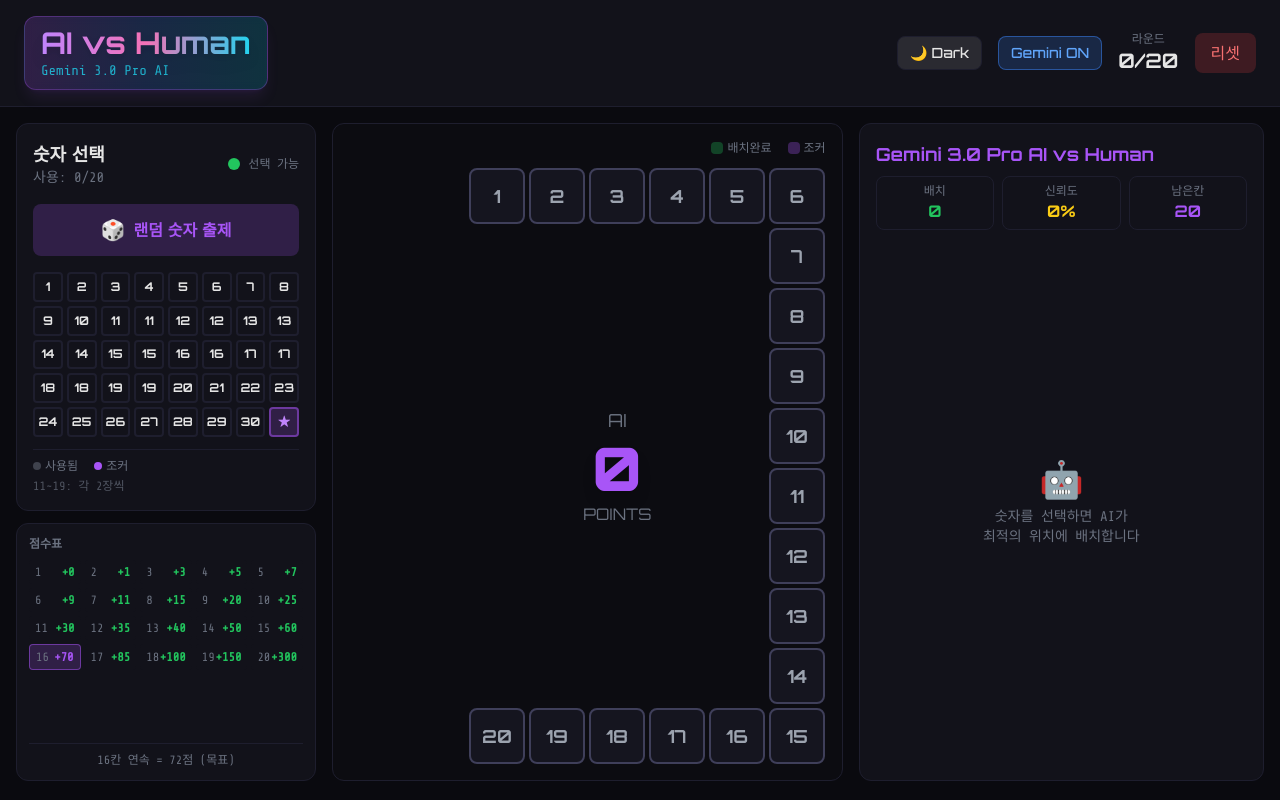
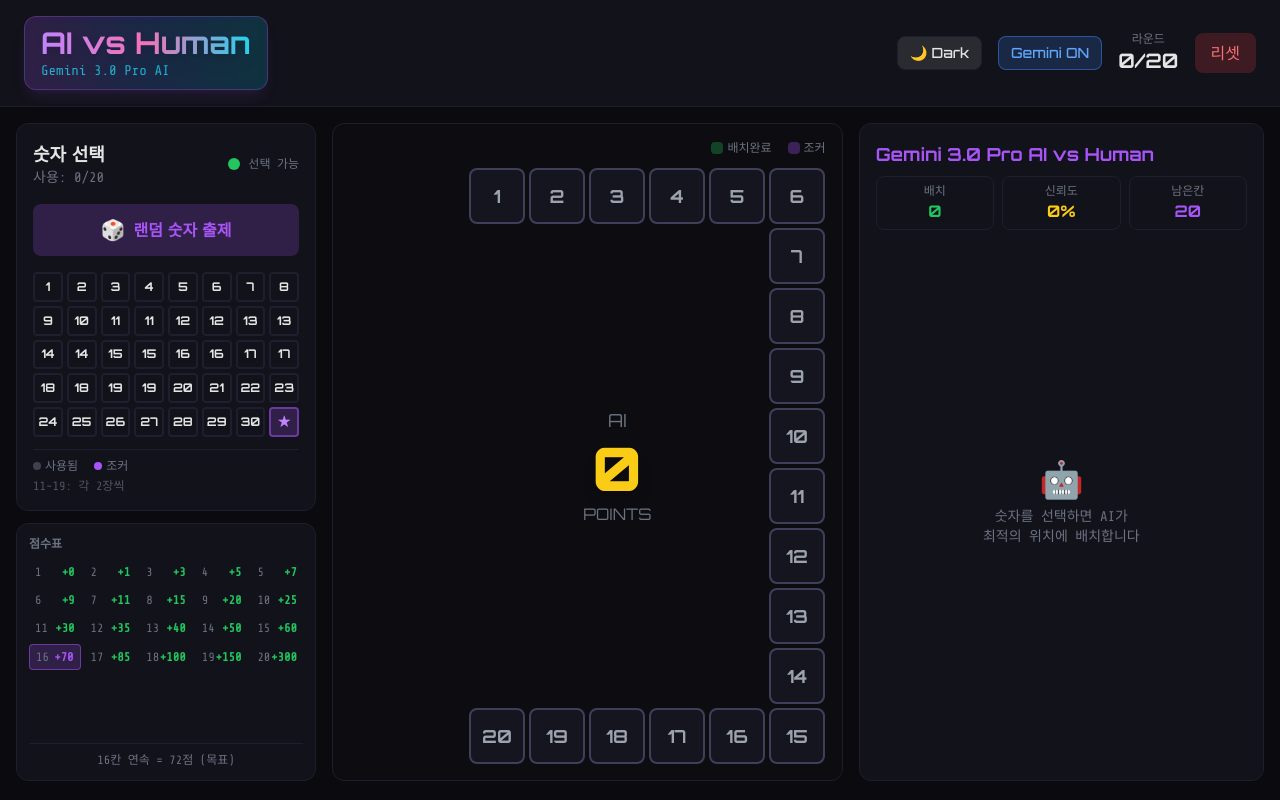
Before and after one commit to 1970jjh/AI-vs-Human, a Next.js app in the folder ai-vs-human/: page / in a window 1280 px wide. Built offline with nearby package versions, Linux system fonts and the light colour scheme.

Commit message:
Change AI POINTS score to yellow, selected number to white

```diff
--- a/ai-vs-human/src/components/GameBoard.tsx
+++ b/ai-vs-human/src/components/GameBoard.tsx
@@ -180,7 +180,7 @@ export default function GameBoard({
         <div className="absolute inset-0 flex items-center justify-center pointer-events-none" style={{ marginLeft: '60px' }}>
           <div className="text-center">
             <div className="font-digital text-lg text-muted mb-1">{teamName}</div>
-            <div className="font-digital text-6xl font-black text-primary drop-shadow-lg">
+            <div className="font-digital text-6xl font-black text-yellow-400 drop-shadow-lg">
               {score}
             </div>
             <div className="font-digital text-base text-muted mt-1">POINTS</div>
--- a/ai-vs-human/src/components/NumberPanel.tsx
+++ b/ai-vs-human/src/components/NumberPanel.tsx
@@ -94,7 +94,7 @@ export default function NumberPanel({
       {currentNumber !== null && (
         <div className="mb-4 p-4 bg-primary/20 rounded-lg text-center animate-pulse">
           <span className="text-sm text-muted font-mono-digital">출제된 숫자</span>
-          <div className={`font-digital text-5xl font-bold ${currentNumber === "★" ? "text-purple-400" : "text-primary"}`}>
+          <div className={`font-digital text-5xl font-bold ${currentNumber === "★" ? "text-purple-400" : "text-white"}`}>
             {currentNumber}
           </div>
         </div>
```
